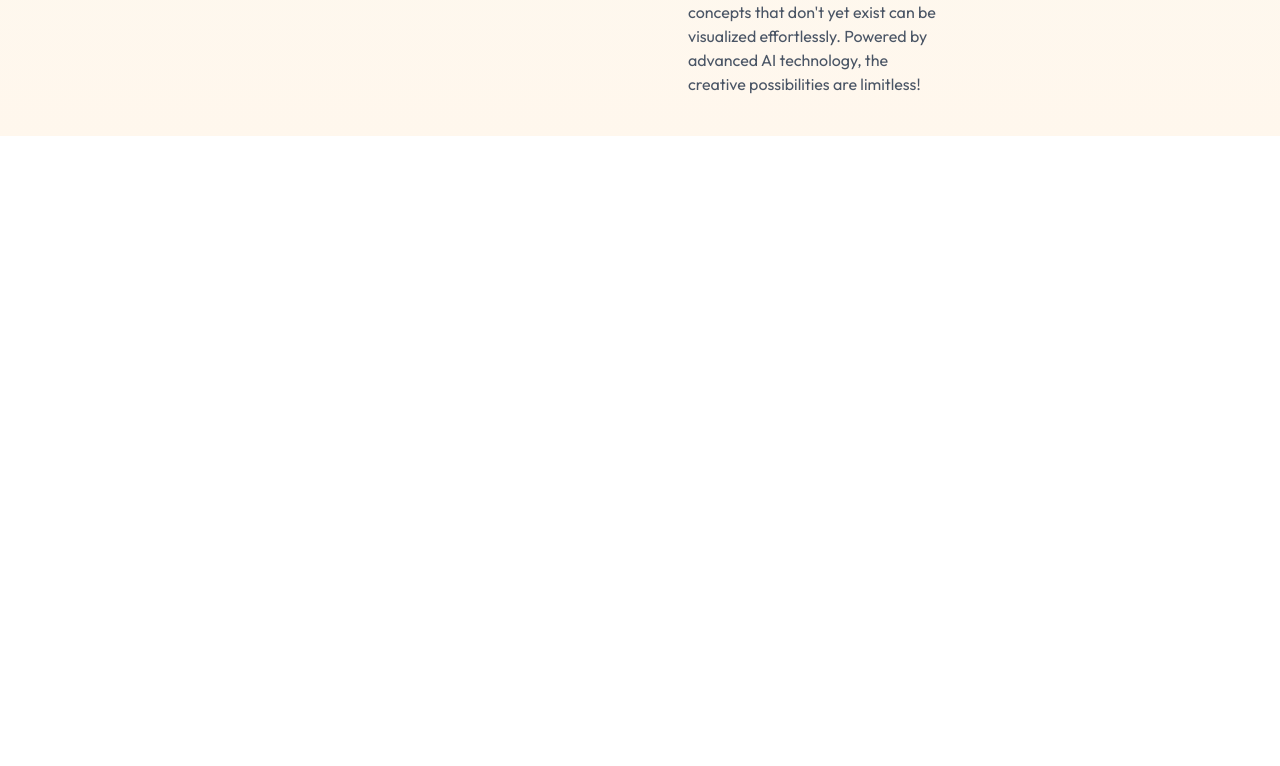
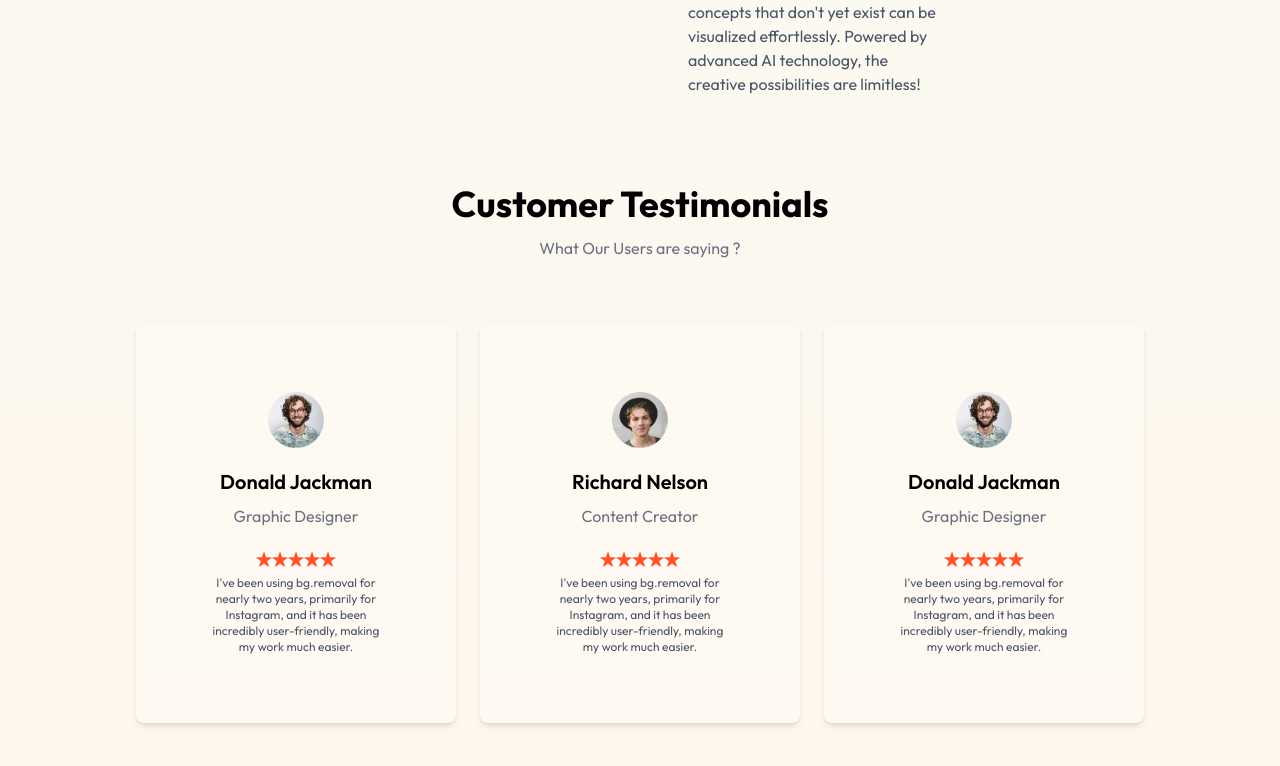
Before and after one commit to Karthik2315/Image-Generator, a React (Vite) app in the folder client/: page / in a window 1280 px wide. Shown: the part 1898-2664 px from the top of the page. Before the commit the page ends 2034 px from the top, so only its background shows below. Built offline with nearby package versions, Linux system fonts and the light colour scheme.

Commit message:
Added Testimonials

```diff
--- /dev/null
+++ b/client/src/components/Testimonials.jsx
@@ -0,0 +1,31 @@
+import React from 'react'
+import { assets, testimonialsData } from '../assets/assets'
+
+const Testimonials = () => {
+  return (
+    <div className='flex flex-col items-center justify-center py-12'>
+      <h1 className='text-4xl font-bold'>Customer Testimonials</h1>
+      <p className='text-gray-500 mt-3 mb-16'>What Our Users are saying ? </p>
+
+      <div className='flex flex-wrap gap-6'>
+        {testimonialsData.map((testimonial,index) => (
+          <div key={index} className='bg-white/20 p-12 rounded-lg shadow-md w-80 hover:scale-[1.02] transition-all duration-500 cursor-pointer'>
+            <div className='flex flex-col items-center p-5 gap-2'>
+              <img src={testimonial.image} className='rounded-lg w-14'/>
+              <h2 className='text-xl font-semibold mt-3'>{testimonial.name}</h2>
+              <p className='text-gray-500 mb-4'>{testimonial.role}</p>
+              <div className='flex'>
+                {Array(testimonial.stars).fill().map((item,index) => (
+                  <img src={assets.rating_star} key={index} />
+                ))}
+              </div>
+              <p className='text-center text-xs text-gray-600'>{testimonial.text}</p>
+            </div>
+          </div>
+        ))}
+      </div>
+    </div>
+  )
+}
+
+export default Testimonials
--- a/client/src/pages/Home.jsx
+++ b/client/src/pages/Home.jsx
@@ -2,6 +2,7 @@ import React from 'react'
 import Header from '../components/Header'
 import Steps from '../components/Steps'
 import Description from '../components/Description'
+import Testimonials from '../components/Testimonials'
 
 const Home = () => {
   return (
@@ -9,6 +10,7 @@ const Home = () => {
       <Header />
       <Steps />
       <Description />
+      <Testimonials />
     </div>
   )
 }
```
